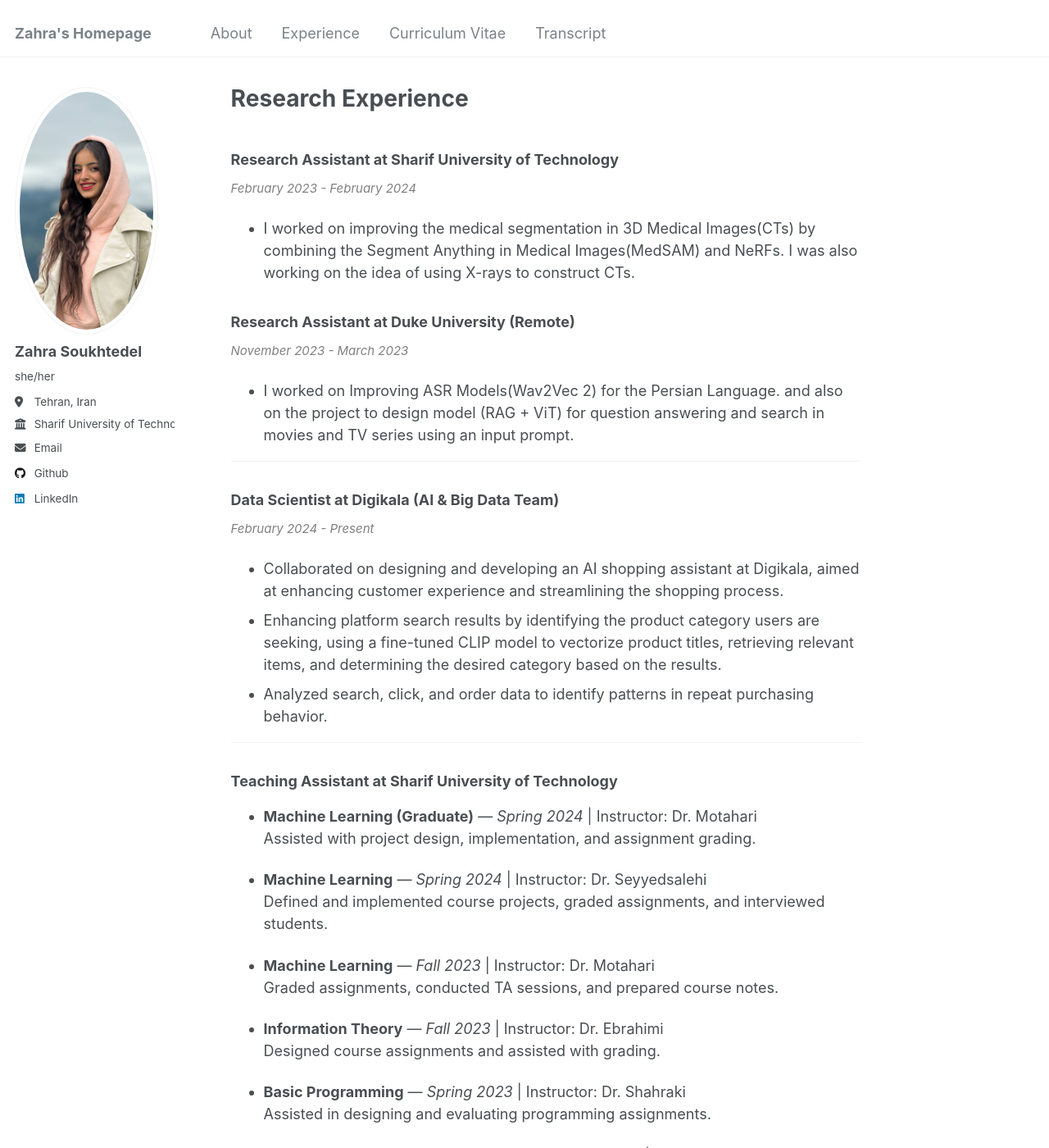
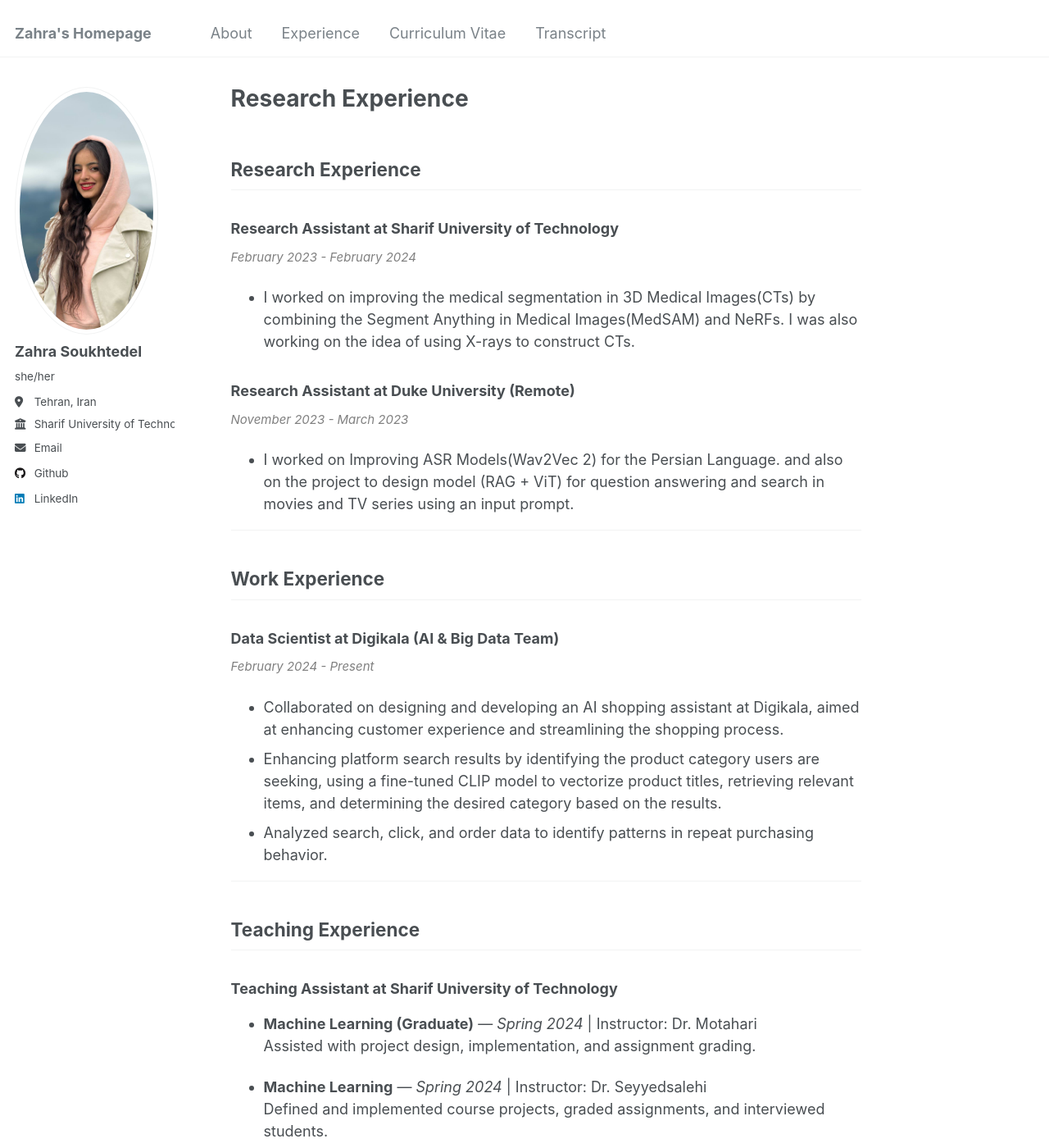
Before and after one commit to zahraSoukhtedel/zahraSoukhtedel.github.io, a Jekyll site: the page built from _pages/experience.md, in a window 1280 px wide and 1400 px high. Shown: the whole window at 82% size. Built offline with Jekyll 4.4.1, drawn with Linux system fonts in a browser that asks for light colours.

Commit message:
website modified 9

```diff
--- a/_pages/experience.md
+++ b/_pages/experience.md
@@ -8,6 +8,7 @@ redirect_from:
   - /experience.html
 ---
 
+## **Research Experience**
 
 ### **Research Assistant at Sharif University of Technology**
 *<span style="font-size: smaller; color: gray;"> February 2023 - February 2024</span>*
@@ -19,6 +20,8 @@ redirect_from:
 
 ---
 
+## **Work Experience**
+
 ### **Data Scientist at Digikala (AI & Big Data Team)**
 *<span style="font-size: smaller; color: gray;"> February 2024 - Present</span>*
 - Collaborated on designing and developing an AI shopping assistant at Digikala, aimed at enhancing customer experience and streamlining the shopping process.
@@ -26,6 +29,9 @@ redirect_from:
 - Analyzed search, click, and order data to identify patterns in repeat purchasing behavior.
 
 ---
+
+
+## **Teaching Experience**
 
 ### **Teaching Assistant at Sharif University of Technology**
 - **Machine Learning (Graduate)** — *Spring 2024* | Instructor: Dr. Motahari
```
